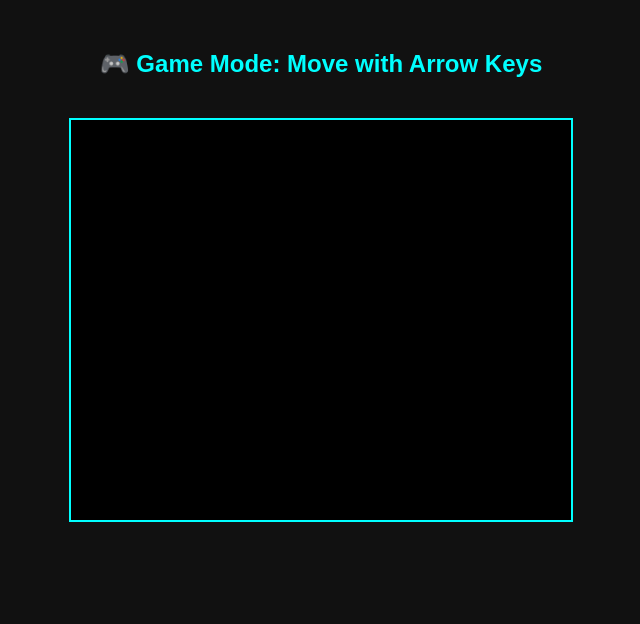
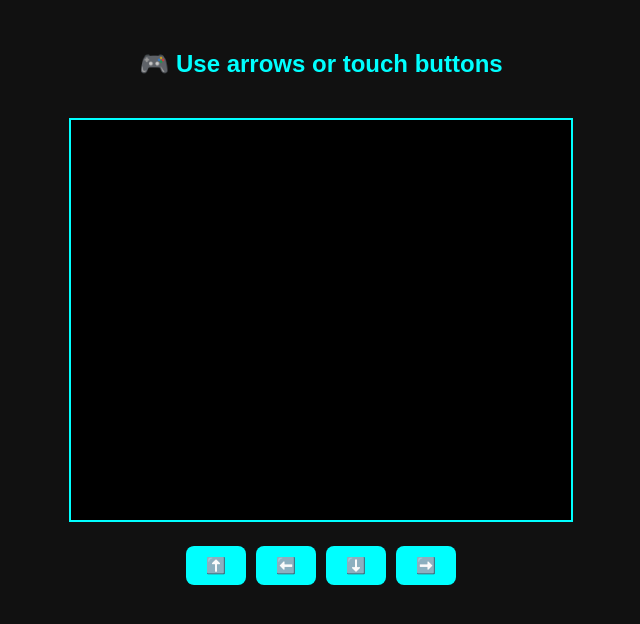
Before and after one commit to KDCODES-dotcom/Kdveres, a plain HTML site: page index.html in a window 1280 px wide. Both pictures are taken after a click on the link "▶️ Play Game". Shown: the whole page, without its empty margins (319-959 px from the left). Drawn offline with Linux system fonts and the light colour scheme.

Commit message:
Update index.html

```diff
--- a/index.html
+++ b/index.html
@@ -3,7 +3,7 @@
 <head>
   <meta charset="UTF-8" />
   <meta name="viewport" content="width=device-width, initial-scale=1.0"/>
-  <title>KDVERSE | Mini Game</title>
+  <title>KDVERSE | Touch Game</title>
   <style>
     body {
       margin: 0;
@@ -36,6 +36,24 @@
       border: 2px solid #0ff;
       margin-top: 20px;
     }
+
+    .controls {
+      display: flex;
+      justify-content: center;
+      margin-top: 20px;
+      flex-wrap: wrap;
+      gap: 10px;
+    }
+
+    .controls button {
+      background: #0ff;
+      color: #000;
+      font-weight: bold;
+      border: none;
+      padding: 10px 20px;
+      border-radius: 8px;
+      font-size: 16px;
+    }
   </style>
 </head>
 <body>
@@ -50,8 +68,15 @@
   </div>
 
   <div class="container" id="playArea">
-    <h2>🎮 Game Mode: Move with Arrow Keys</h2>
+    <h2>🎮 Use arrows or touch buttons</h2>
     <canvas id="gameCanvas" width="500" height="400"></canvas>
+
+    <div class="controls">
+      <button onclick="move('up')">⬆️</button>
+      <button onclick="move('left')">⬅️</button>
+      <button onclick="move('down')">⬇️</button>
+      <button onclick="move('right')">➡️</button>
+    </div>
   </div>
 
   <script>
@@ -67,15 +92,9 @@
     };
 
     function startGame() {
-      // Set color
-      const chosenColor = document.getElementById("avatarColor").value;
-      player.color = chosenColor;
-
-      // Switch screen
+      player.color = document.getElementById("avatarColor").value;
       document.getElementById("homeScreen").style.display = "none";
       document.getElementById("playArea").style.display = "block";
-
-      // Start game loop
       requestAnimationFrame(gameLoop);
     }
 
@@ -86,13 +105,17 @@
       if (e.key === "ArrowRight") player.x += player.speed;
     });
 
+    function move(direction) {
+      if (direction === "up") player.y -= player.speed;
+      if (direction === "down") player.y += player.speed;
+      if (direction === "left") player.x -= player.speed;
+      if (direction === "right") player.x += player.speed;
+    }
+
     function gameLoop() {
       ctx.clearRect(0, 0, canvas.width, canvas.height);
-
-      // Draw player
       ctx.fillStyle = player.color;
       ctx.fillRect(player.x, player.y, player.size, player.size);
-
       requestAnimationFrame(gameLoop);
     }
   </script>
```
